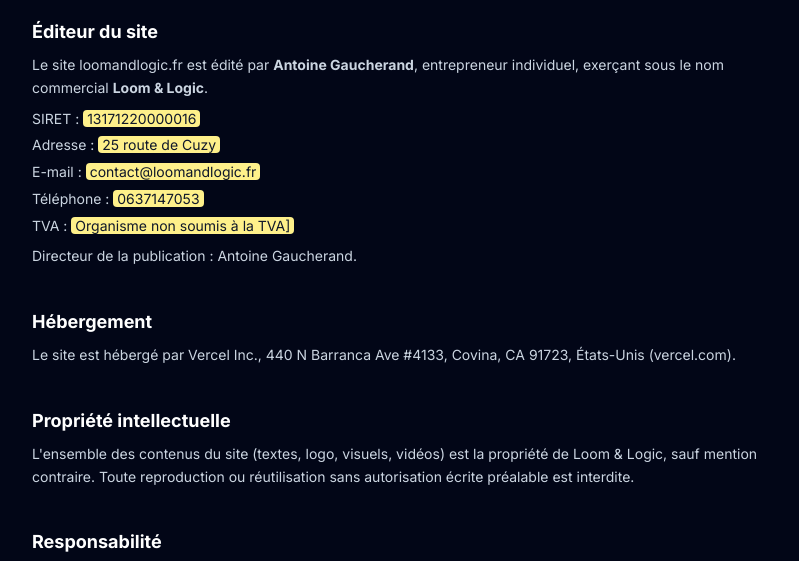
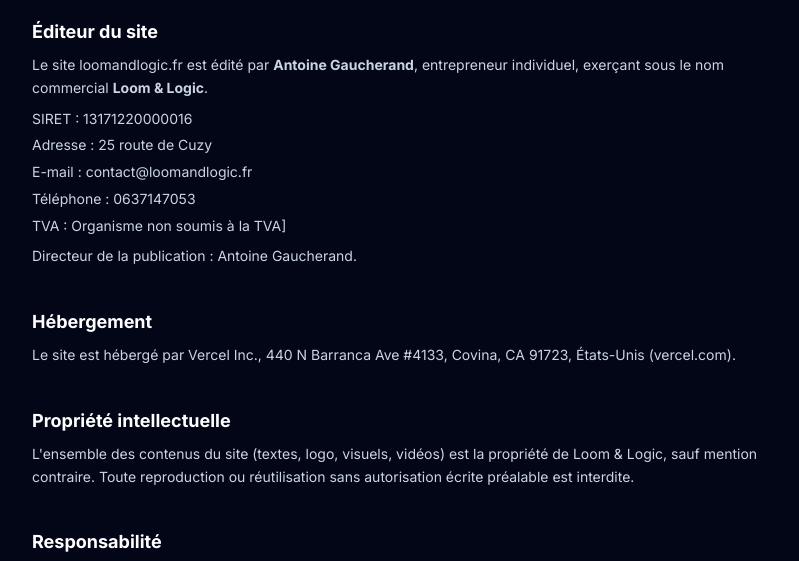
Before and after one commit to loomandlogic/site, a plain HTML site: page mentions-legales.html in a window 1280 px wide. Shown: the part 171-732 px from the top of the page, without its empty margins (240-1039 px from the left). Drawn offline with nearby package versions, Linux system fonts and the light colour scheme.

Commit message:
Update mentions-legales.html
marqueur jaune enlevé

```diff
--- a/mentions-legales.html
+++ b/mentions-legales.html
@@ -24,11 +24,11 @@
     <h2 class="text-lg font-bold text-slate-900 dark:text-white mb-2">Éditeur du site</h2>
     <p>Le site loomandlogic.fr est édité par <strong>Antoine Gaucherand</strong>, entrepreneur individuel, exerçant sous le nom commercial <strong>Loom &amp; Logic</strong>.</p>
     <ul class="mt-2 space-y-1">
-      <li>SIRET : <mark class="bg-yellow-200 text-slate-900 px-1 rounded">13171220000016</mark></li>
-      <li>Adresse : <mark class="bg-yellow-200 text-slate-900 px-1 rounded">25 route de Cuzy</mark></li>
-      <li>E-mail : <mark class="bg-yellow-200 text-slate-900 px-1 rounded">contact@loomandlogic.fr</mark></li>
-      <li>Téléphone : <mark class="bg-yellow-200 text-slate-900 px-1 rounded">0637147053</mark></li>
-      <li>TVA : <mark class="bg-yellow-200 text-slate-900 px-1 rounded">Organisme non soumis à la TVA]</mark></li>
+      <li>SIRET : 13171220000016</li>
+      <li>Adresse : 25 route de Cuzy</li>
+      <li>E-mail : contact@loomandlogic.fr</li>
+      <li>Téléphone : 0637147053</li>
+      <li>TVA : Organisme non soumis à la TVA]</li>
     </ul>
     <p class="mt-2">Directeur de la publication : Antoine Gaucherand.</p>
   </section>
```
